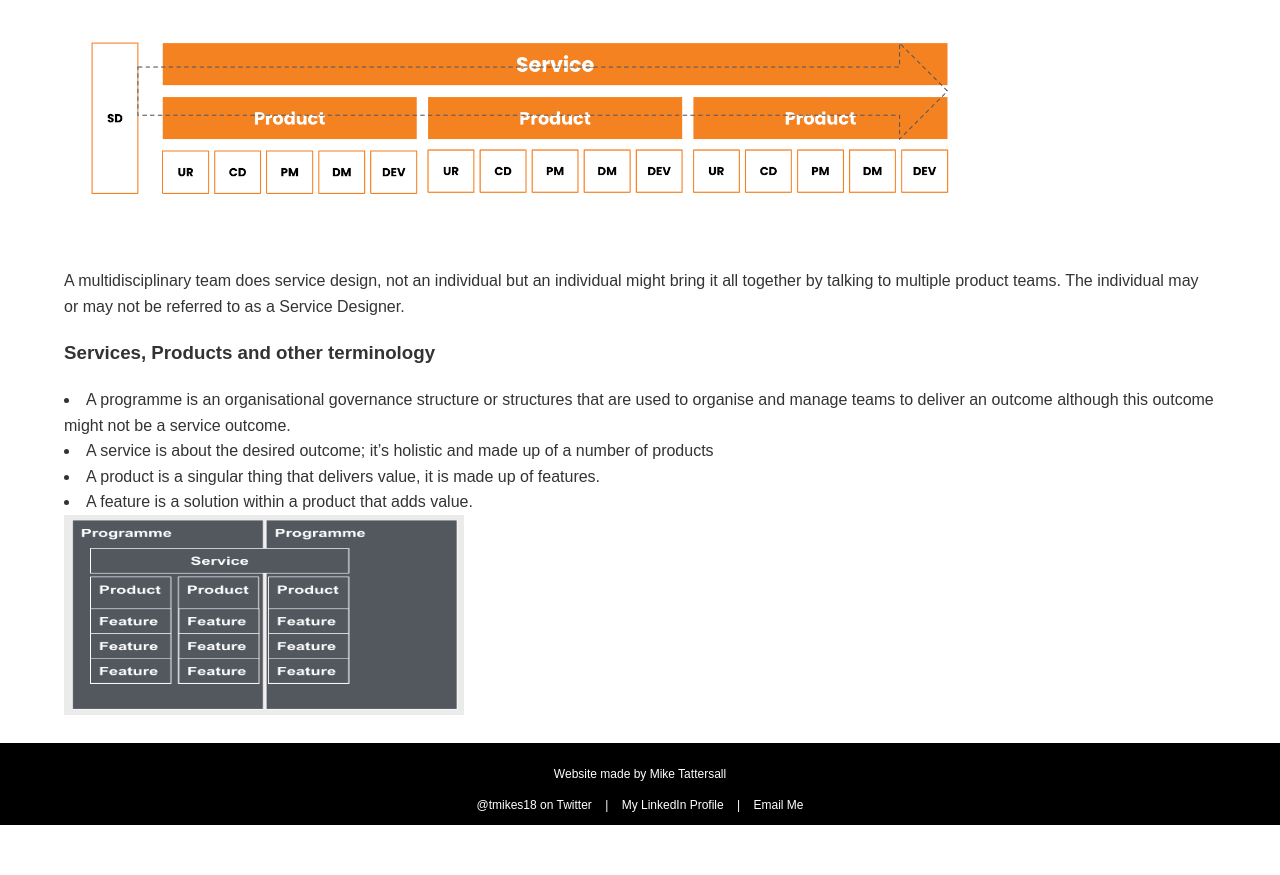
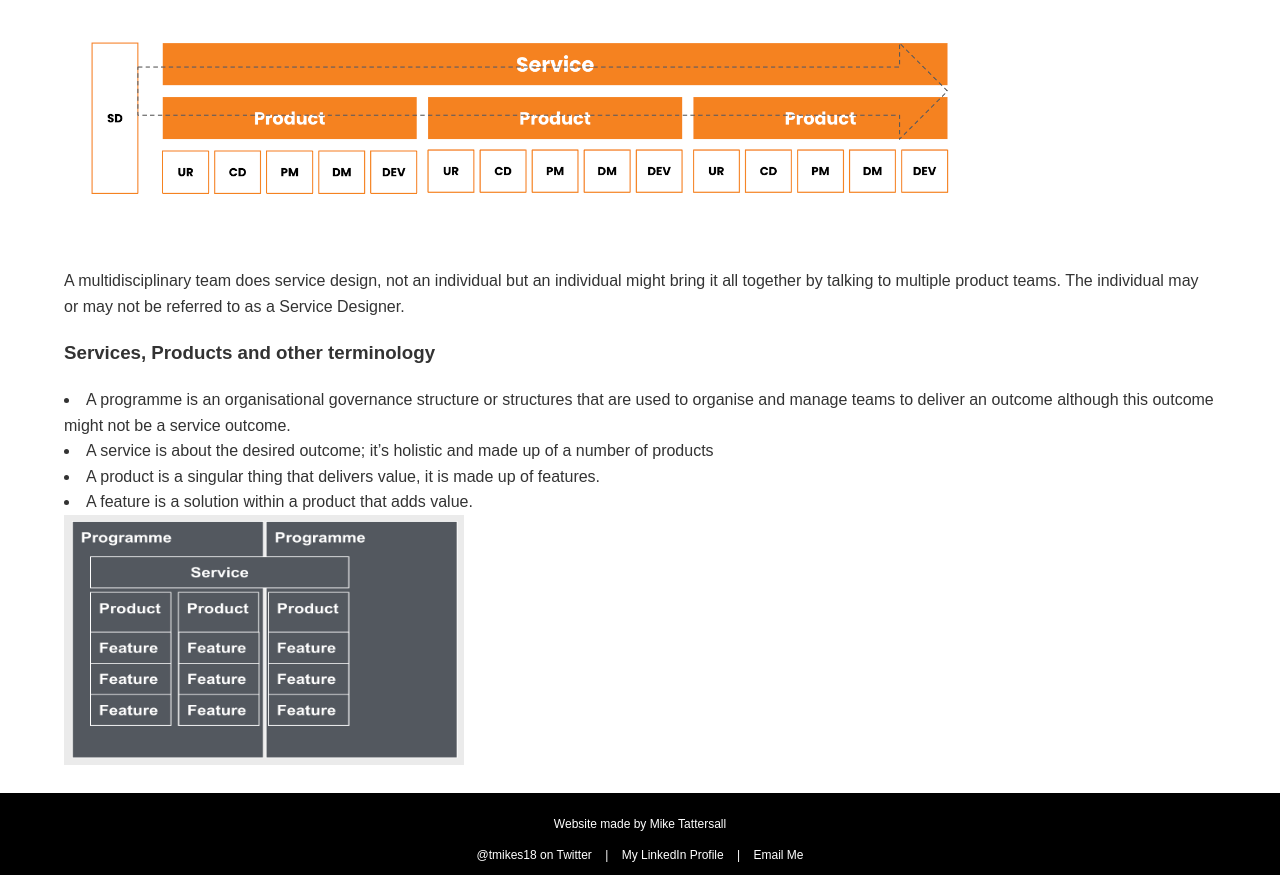
Before and after one commit to MikeT18/mike-website, a plain HTML site: page blogs/service-design.html in a window 1280 px wide. Shown: the part 1706-2581 px from the top of the page. Before the commit the page ends 2531 px from the top, so only its background shows below. Drawn offline with Linux system fonts and the light colour scheme.

Commit message:
Update service-design.html

```diff
--- a/blogs/service-design.html
+++ b/blogs/service-design.html
@@ -53,7 +53,7 @@
             <li>A service is about the desired outcome; it’s holistic and made up of a number of products</li>
             <li>A product is a singular thing that delivers value, it is made up of features.</li>
             <li>A feature is a solution within a product that adds value.</li>
-            <img src="../images/programme.png" alt="Programme, Service, Product, Feature Explanation" width="400" height="200">
+            <img src="../images/programme.png" alt="Programme, Service, Product, Feature Explanation" width="400" height="250">
         </div>
     </main>
 </body>
```
